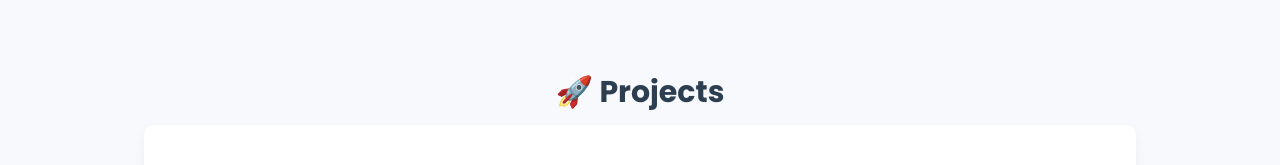
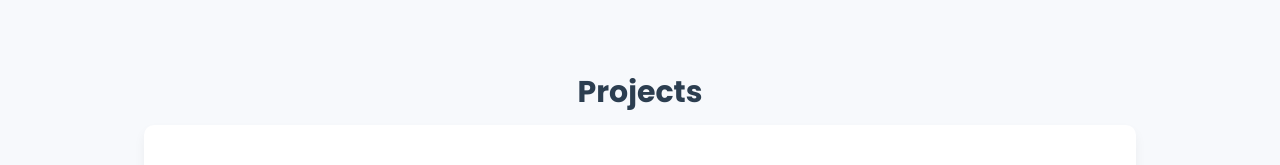
Before and after one commit to PhucGiaNguyen99/Phuc-Nguyen-Latest-Portfolio, a React (Create React App) app: page /projects in a window 1280 px wide. Shown: the part 208-373 px from the top of the page. Built offline with nearby package versions, Linux system fonts and the light colour scheme.

Commit message:
style: remove emoji in titles

```diff
--- a/src/components/Project.js
+++ b/src/components/Project.js
@@ -4,7 +4,7 @@ import "./styles.css";
 const Projects = () => {
   return (
     <section className="content-section" id="projects">
-      <h2 className="section-title">🚀 Projects</h2>
+      <h2 className="section-title">Projects</h2>
 
       {/* === Project: Gather Mason === */}
       <div className="project-card">
```
